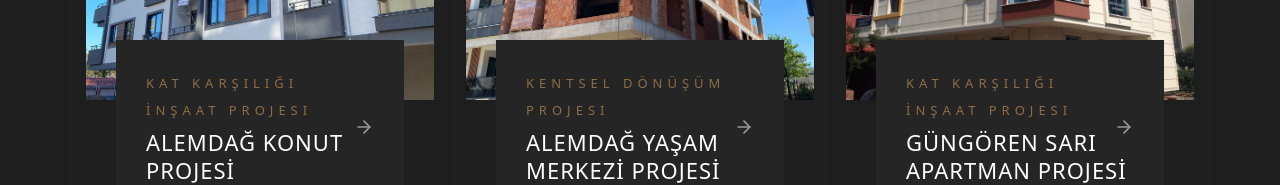
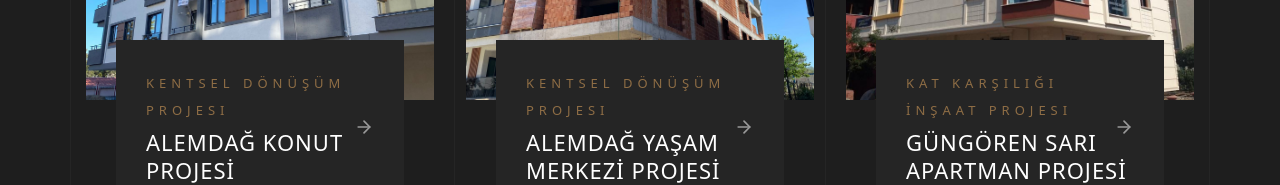
Before and after one commit to fenerinkrasici-a11y/RealEstateWebSite, a Next.js app: page / in a window 1280 px wide. Shown: the part 5321-5506 px from the top of the page. Built offline with nearby package versions, Linux system fonts and the light colour scheme.

Commit message:
Update projects.ts

```diff
--- a/src/data/projects.ts
+++ b/src/data/projects.ts
@@ -106,8 +106,8 @@ details:
   slug: "alemdag-konut-projesi",
   title: "ALEMDAĞ KONUT PROJESİ",
   location: "İstanbul, Türkiye",
-  client: "2024",
-  type: "Kat Karşılığı İnşaat Projesi",
+  client: "2025",
+  type: "Kentsel Dönüşüm Projesi",
   description:
     "Alemdağ Konut Projesi kapsamında mevcut yapı stokunun yenilenmesiyle modern, güvenli ve estetik yaşam alanları oluşturuldu. Proje, çağdaş mimarisi ve yüksek kalite standartlarıyla bölgeye değer kattı.",
 
@@ -135,7 +135,7 @@ details:
   slug: "alemdag-yasam-merkezi",
   title: "ALEMDAĞ YAŞAM MERKEZİ PROJESİ",
   location: "İstanbul, Türkiye",
-  client: "2025",
+  client: "2026",
   type: "Kentsel Dönüşüm Projesi",
   description:
     "Alemdağ Yaşam Merkezi Projesi kapsamında eski yapıların yerine modern konut ve ticari alanlar inşa edilerek bölgeye yeni bir yaşam merkezi kazandırıldı. Proje, fonksiyonel tasarımı ve kaliteli uygulamalarıyla öne çıkmaktadır.",
@@ -151,7 +151,7 @@ details:
   ],
 
   details:
-    "Kentsel dönüşüm kapsamında gerçekleştirilen proje, modern yaşam standartlarına uygun şekilde tasarlanmış olup tüm inşaat süreçleri Karadeniz İnşaat kalite standartları doğrultusunda tamamlanmıştır.",
+    "İnşaat çalışmaları devam eden proje, Karadeniz İnşaat tarafından modern mühendislik ve kalite standartları doğrultusunda yürütülmektedir. Projenin önümüzdeki aylarda tamamlanarak teslim edilmesi planlanmaktadır.",
 
   image: "/images/projects/almdg/almdg1.jpeg",
   images: [
```
